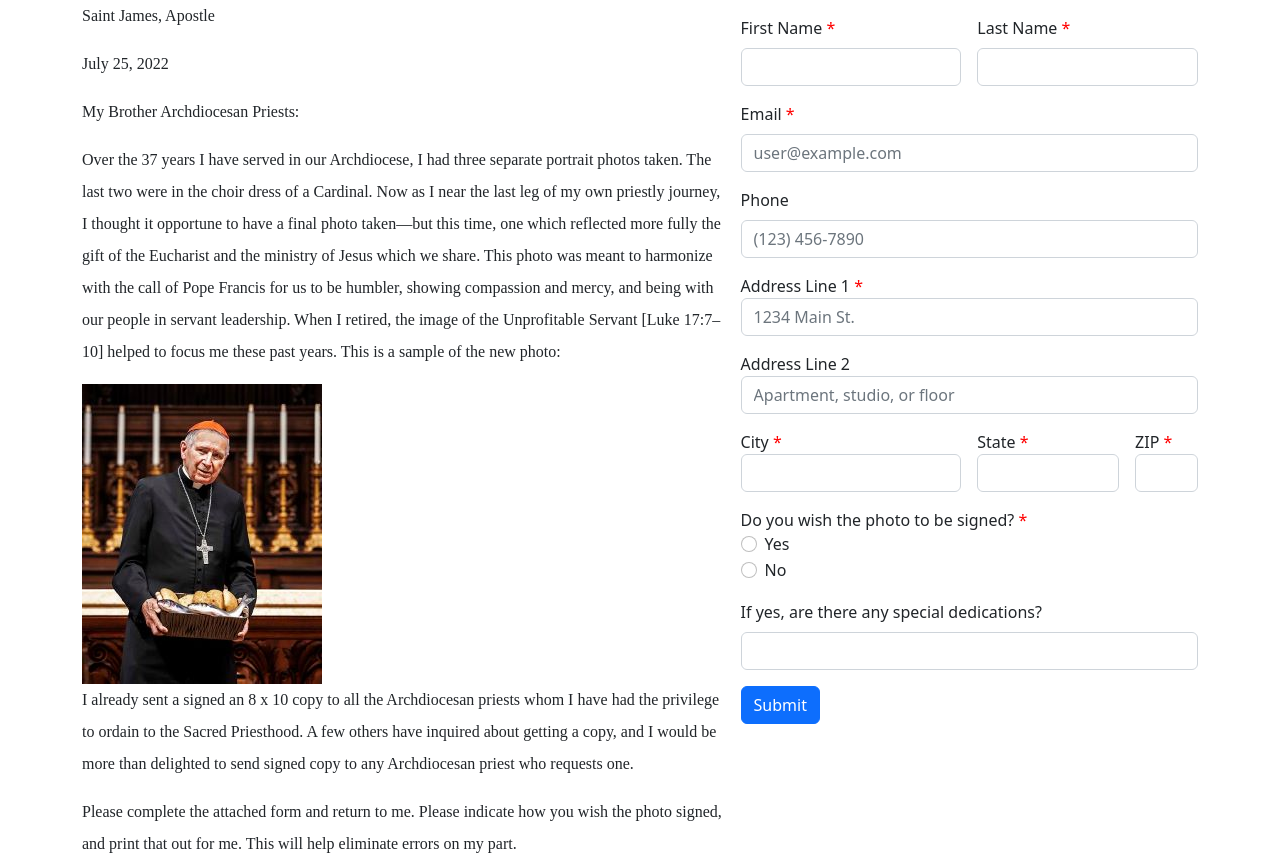
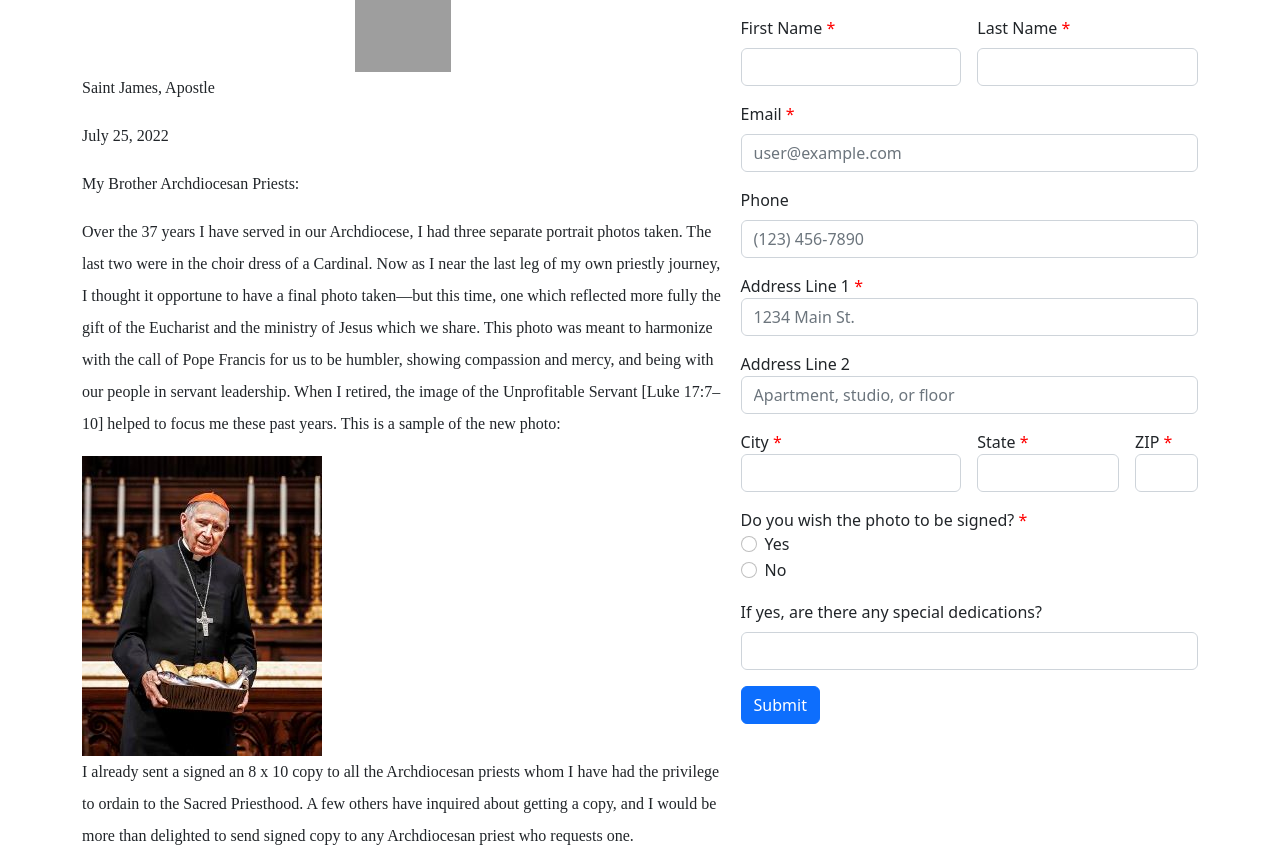
Before and after one commit to dev-tp/cardinal, a plain HTML site: page index.html in a window 1280 px wide. Shown: the top 863 px of the page. Drawn offline with nearby package versions, Linux system fonts and the light colour scheme; grey boxes are pictures that could not be loaded.

Commit message:
Add Cardinal's coat of arms

```diff
--- a/index.html
+++ b/index.html
@@ -30,6 +30,9 @@
   </head>
   <body class="container">
     <div class="letter">
+      <div style="text-align: center">
+        <img src="coat-of-arms.png" alt="Coat of Arms" style="width: 1in" />
+      </div>
       <p>Saint James, Apostle</p>
       <p>July 25, 2022</p>
       <p>My Brother Archdiocesan Priests:</p>
```
Also changed, not shown: 1 other file.
